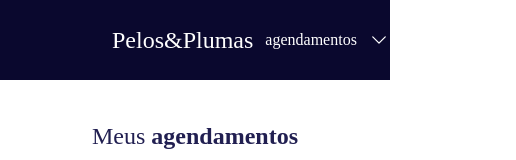
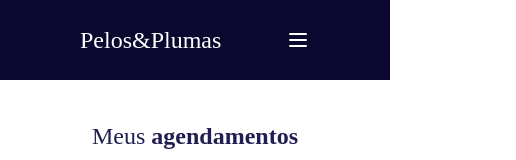
Before and after one commit to pamlotusia/impacta-petshop, a React (Create React App) app: page /historico in a window 390 px wide. Shown: the top 160 px of the page, 516 px wide, since content can reach past the window. Built offline with nearby package versions, Linux system fonts and the light colour scheme; no server answers; the database is empty; sample sign-in values are in the browser's storage.

Commit message:
salvando regras de navbar responsivo, teste

```diff
--- a/package.json
+++ b/package.json
@@ -4,7 +4,7 @@
   "private": true,
   "dependencies": {
     "@headlessui/react": "^1.7.17",
-    "@heroicons/react": "^2.0.18",
+    "@heroicons/react": "^1.0.6",
     "@testing-library/jest-dom": "^5.17.0",
     "@testing-library/react": "^13.4.0",
     "@testing-library/user-event": "^13.5.0",
--- a/src/components/Navbar.jsx
+++ b/src/components/Navbar.jsx
@@ -1,7 +1,7 @@
-import React from 'react'
+import React, { useState } from 'react'
 import { Fragment } from 'react'
 import { Menu, Transition } from '@headlessui/react'
-import { ChevronDownIcon } from '@heroicons/react/24/solid'
+import { ChevronDownIcon, MenuIcon, XIcon } from '@heroicons/react/outline'
 import { UserAuth } from '../contexts/AuthContext'
 import { Link, useNavigate } from 'react-router-dom'
 
@@ -12,6 +12,7 @@ function classNames(...classes) {
 const Navbar = () => {
   const { logout } = UserAuth()
   const navigate = useNavigate()
+  const [isMenuOpen, setIsMenuOpen] = useState(false)
 
   const handleLogout = async () => {
     try {
@@ -23,12 +24,36 @@ const Navbar = () => {
     }
   }
 
+  const handleToggleMenu = () => {
+    setIsMenuOpen(!isMenuOpen)
+  }
+
   return (
-    <div className="w-full h-20 flex  justify-between items-center px-8 text-white bg-[#0A082E] font-poppins">
-      <p className="text-2xl font-medium ml-20">
+    <div className="w-full h-20 flex justify-between items-center text-white bg-[#0A082E] font-poppins px-20">
+      <p className="text-2xl font-medium">
         <Link to="/home">Pelos&Plumas</Link>
       </p>
-      <ul className="flex mr-20">
+      <div className="lg:hidden flex-items-center">
+        <button
+          onClick={handleToggleMenu}
+          className="lg:hidden block text-white focus:outline-none"
+        >
+          {isMenuOpen ? (
+            <XIcon className="h-6 w-6" />
+          ) : (
+            <MenuIcon className="h-6 w-6" />
+          )}
+        </button>
+        {isMenuOpen && (
+          <ul className="flex flex-col items-end p-8 bg-[#0A082E] absolute top-0 right-0 h-full">
+          {/* ... restante do código para os itens do menu */}
+        </ul>
+        )}
+      </div>
+      <div
+        className="lg:flex hidden lg:items-center lg:w-auto"
+      >
+        <ul className="lg:flex flex-row items-center">
           <li>
             <Menu as="div" className="relative inline-block text-left">
               <div>
@@ -180,6 +205,7 @@ const Navbar = () => {
           </li>
         </ul>
       </div>
+    </div>
   )
 }
 
```
Also changed, not shown: 1 other file (tests, documents, lock files or other folders). Lines whose indentation alone changed are shown as unchanged.
